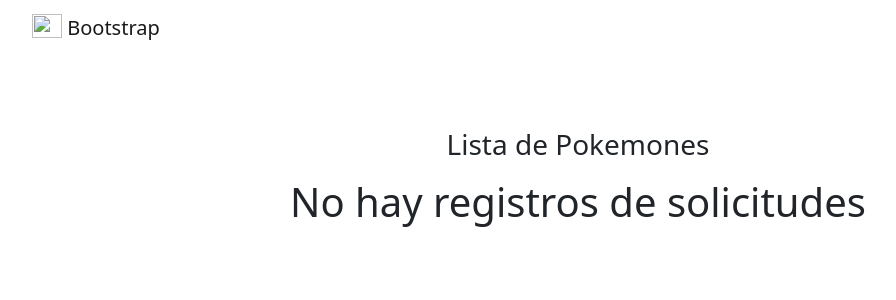
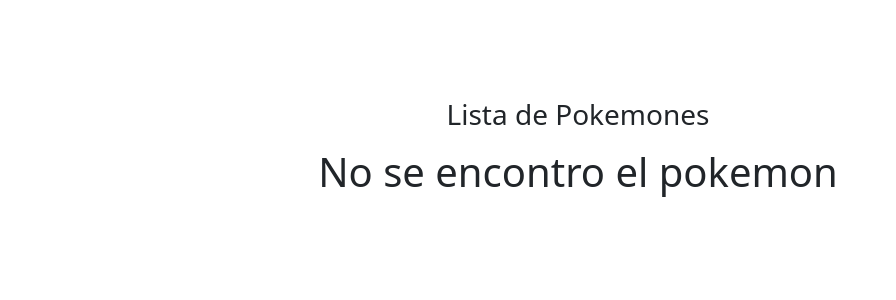
Before and after one commit to samuel-wh/PokeAPI, a Django app: template templates/pokemon/index.html in a window 1280 px wide. Shown: the top 300 px of the page, without its empty margins (62-958 px from the left). Run offline with Django 3.2, Linux system fonts and the light colour scheme; the template is opened without the code that fills it, so the values that code supplies are empty.

Commit message:
Se cambio el codigo

```diff
--- a/apps/pokemon/urls.py
+++ b/apps/pokemon/urls.py
@@ -5,5 +5,5 @@ urlpatterns = [
 
     url(r'^$', pokemon_list, name='pokemon_listar'),
     url(r'^detalle/(?P<id_pokemon>\d+)/$', pokemon_details, name='pokemon_detalle'),
-    url(r'^pokemones/tipo/(?P<id_tipo>\d+)/$', type_list, name='pokemon_tipo'),
+    url(r'^tipo/(?P<id_tipo>\d+)/$', type_list, name='pokemon_tipo'),
 ]
--- a/templates/base/base.html
+++ b/templates/base/base.html
@@ -1,43 +1,42 @@
 <!DOCTYPE html>
+<html>
 
 <head>
     <meta charset="utf-8" />
     <meta http-equiv="X-UA-Compatible" content="IE=edge" />
     <title></title>
     <meta name="description" content="" />
-    <meta name="viewport" content="width=device-width, initial-scale=1" />
+    <meta name="viewport" content="width=device-width, initial-scale=1.0" />
     <!-- CSS only -->
     <link href="https://cdn.jsdelivr.net/npm/bootstrap@5.2.0/dist/css/bootstrap.min.css" rel="stylesheet"
         integrity="sha384-gH2yIJqKdNHPEq0n4Mqa/HGKIhSkIHeL5AyhkYV8i59U5AR6csBvApHHNl/vI1Bx" crossorigin="anonymous">
-    <link rel="stylesheet" href="" />
+    <!-- <link rel="stylesheet" href="/css/style.css" /> -->
 </head>
 
 <body>
 
-    <div class="container ">
+    <header class="container ">
         <nav class="navbar">
             <div class="container-fluid">
-                <a class="navbar-brand" href="#">
-                    <img src="#" alt="" width="30" height="24" class="d-inline-block align-text-top">
-                    Bootstrap
-                </a>
+                <a class="navbar-brand" href="#"></a>
             </div>
         </nav>
-    </div>
+        <header />
 
-    <div class="container p-5 text-center">
+        <main class="container p-5 text-center">
 
             {% block content %}
             <div class="row align-items-center">
                 <h5>Content Base</h5>
             </div>
             {% endblock %}
-    </div>
+            <main />
 
             <!-- JavaScript Bundle with Popper -->
             <script src="https://cdn.jsdelivr.net/npm/bootstrap@5.2.0/dist/js/bootstrap.bundle.min.js"
                 integrity="sha384-A3rJD856KowSb7dwlZdYEkO39Gagi7vIsF0jrRAoQmDKKtQBHUuLZ9AsSv4jD4Xa"
-        crossorigin="anonymous"></script>
+                crossorigin="anonymous">
+                </script>
             <script src="" async defer></script>
 </body>
 
--- a/templates/pokemon/index.html
+++ b/templates/pokemon/index.html
@@ -5,7 +5,7 @@
 
 {% if pokemon %}
 
-<div class="row p-3 text-center">
+<div class="row p-3 justify-content-md-center">
   {% for pokemon in pokemon%}
   <div class="col-sm-6 mb-5 border-info">
     <div class="card">
@@ -14,21 +14,26 @@
         <div class="text-center">
           <img src="{{pokemon.sprite}}" class="rounded" alt="..." />
         </div>
-        <a href="{%url 'pokemon_detalle' pokemon.id%}" class="btn btn-primary"
-          >Ver pokemon</a
-        >
+        <a href="{%url 'pokemon_detalle' pokemon.id%}" class="btn btn-success">Ver pokemon</a>
       </div>
     </div>
   </div>
   {%endfor%}
-</div>
-
-<div class="col-sm-12">
-  <div class="row p-20 text-center">
-    <a href="#" class="btn btn-primary">Ver pokemon</a>
+  <div class="row justify-content-evenly p-3">
+    <div class="col-md-auto  m-2">
+      {%if direccion.previous %}
+      <a href="{{ direccion.previous }}" class="btn btn-secondary p-3">Anterior</a>
+      {%endif%}
+    </div>
+    <div class="col-md-auto  m-2">
+      <a href="{%url 'pokemon_listar'%}" class="btn btn-secondary p-3">Inicio</a>
+    </div>
+    <div class="col-md-auto m-2">
+      <a href="{{ direccion.next }}" class="btn btn-secondary p-3">Siguiente</a>
+    </div>
   </div>
 </div>
 
 {% else %}
-<h1>No hay registros de solicitudes</h1>
+<h1>No se encontro el pokemon</h1>
 {% endif %}{% endblock %}
```
Also changed, not shown: apps/pokemon/views.py (+47 -60 lines), templates/pokemon/pokemon_detalles.html (+14 -1 lines). Lines whose indentation alone changed are shown as unchanged.
